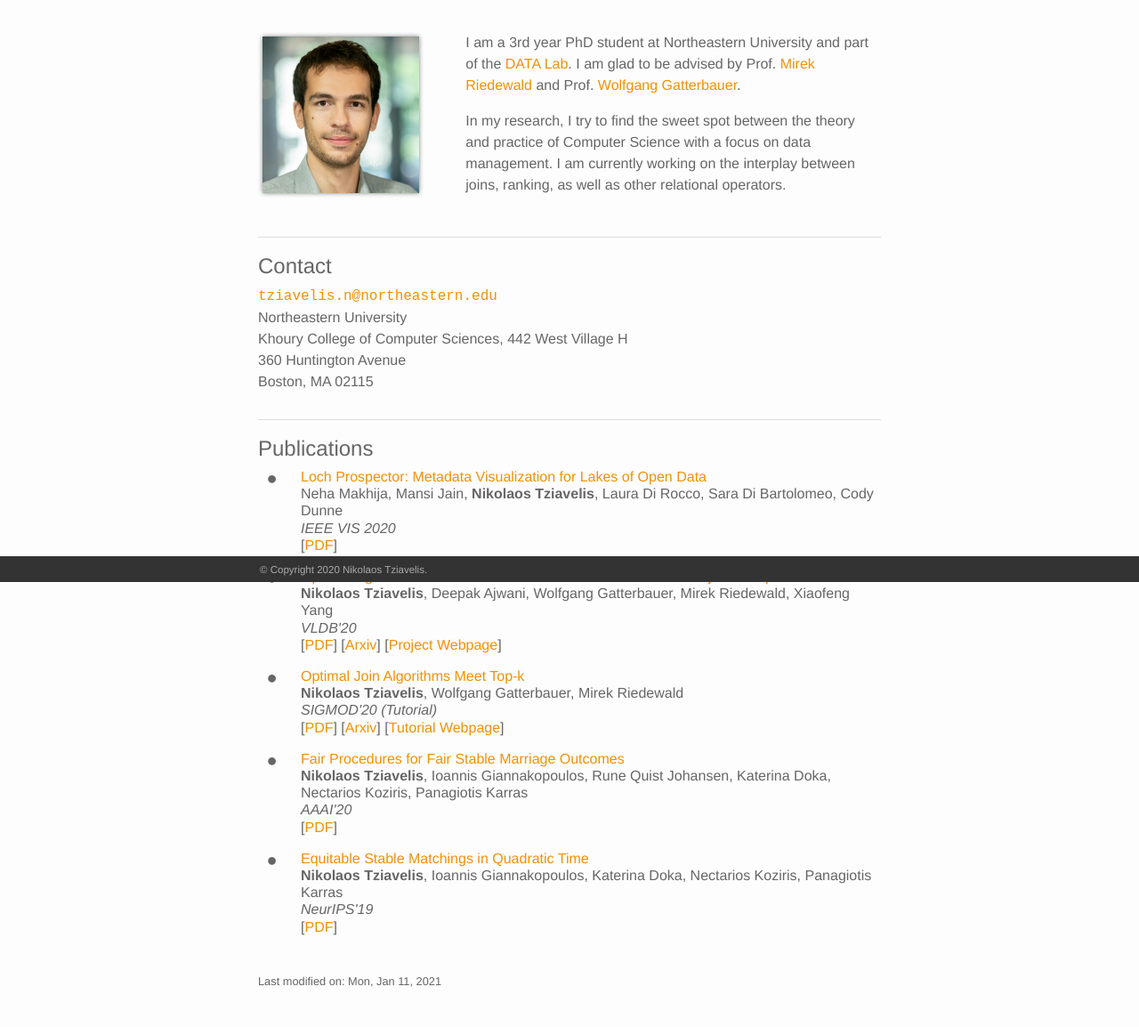
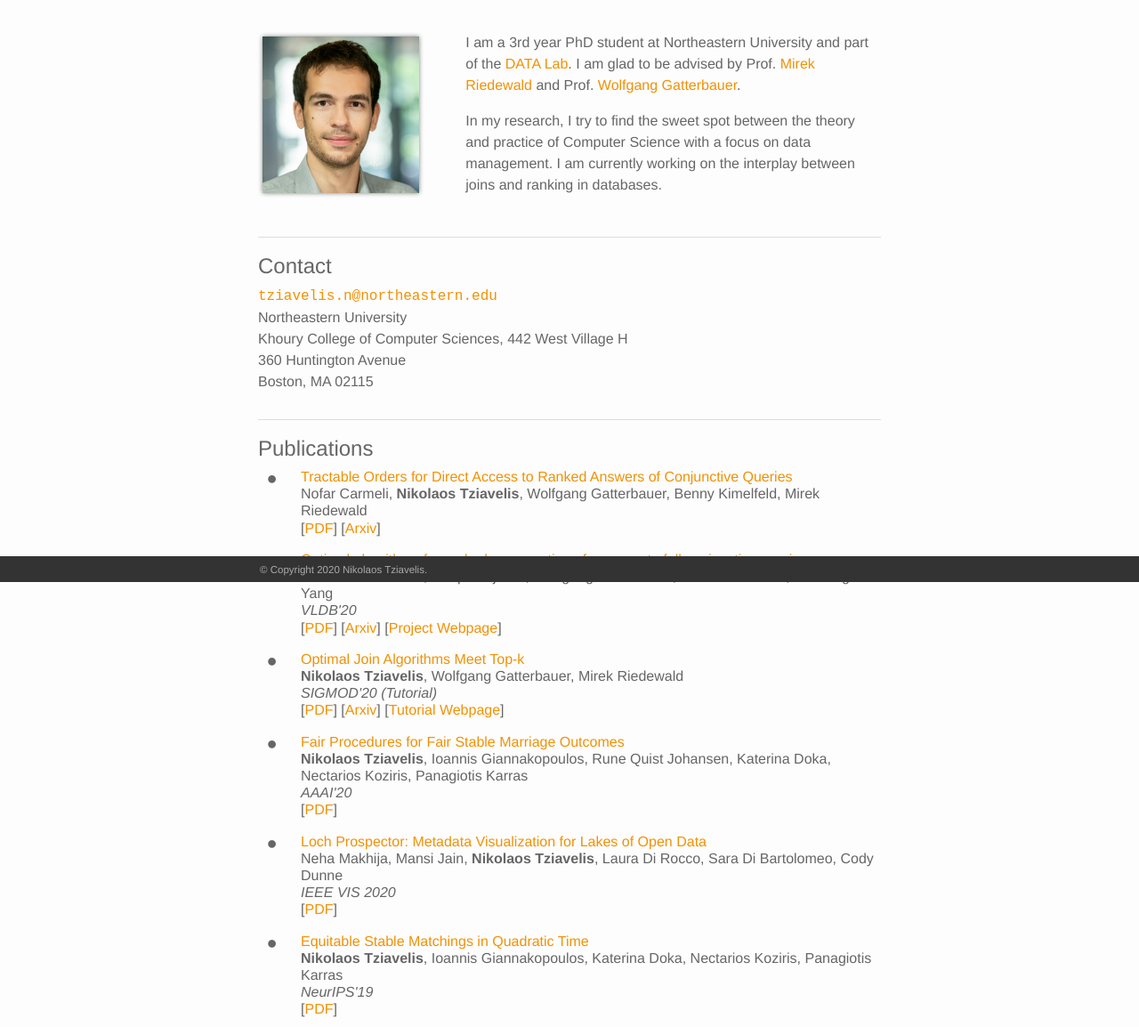
Before and after one commit to ntzia/ntzia.github.io, a plain HTML site: page index.html in a window 1280 px wide. Shown: the part 146-1300 px from the top of the page at 89% size. Drawn offline with Linux system fonts and the light colour scheme.

Commit message:
Added tractable orders paper

```diff
--- a/index.html
+++ b/index.html
@@ -66,7 +66,7 @@
 
   <p>I am a 3rd year PhD student at Northeastern University and part of the <a href="https://db.khoury.northeastern.edu/">DATA Lab</a>. I am glad to be advised by Prof. <a href="http://www.ccs.neu.edu/home/mirek/">Mirek Riedewald</a> and Prof. <a href="http://gatterbauer.name/">Wolfgang Gatterbauer</a>.</p>
 
-  <p>In my research, I try to find the sweet spot between the theory and practice of Computer Science with a focus on data management. I am currently working on the interplay between joins, ranking, as well as other relational operators.</p>
+  <p>In my research, I try to find the sweet spot between the theory and practice of Computer Science with a focus on data management. I am currently working on the interplay between joins and ranking in databases.</p>
 
   </article>
 
@@ -123,25 +123,26 @@
 
     <h2>Publications</h2>
 
+
       <div class="paper">
         <div class="thumb">
         </div>
         <div class="entry">
           <div class="title">
-            <a href="https://osf.io/2s76d/">Loch Prospector: Metadata Visualization for Lakes of Open Data</a>
+            <a href="https://arxiv.org/abs/2012.11965">Tractable Orders for Direct Access to Ranked Answers of Conjunctive Queries</a>
           </div>
           <div class="authors">
-            Neha Makhija, Mansi Jain, <strong>Nikolaos Tziavelis</strong>, Laura Di Rocco, Sara Di Bartolomeo, Cody Dunne
-          </div>
-          <div class="venue">
-            IEEE VIS 2020
+            Nofar Carmeli, <strong>Nikolaos Tziavelis</strong>, Wolfgang Gatterbauer, Benny Kimelfeld, Mirek Riedewald
           </div>
 
           <span class="links">
 
-            [<a href="download/Makhija2020LochProspector_VIS-Camera-Ready" target="_blank">PDF</a>]
+            [<a href="download/Tractable_Orders_2020.pdf" target="_blank">PDF</a>]
+
+            [<a href="https://arxiv.org/abs/2012.11965" target="_blank">Arxiv</a>]
 
           </span>
+
         </div>
       </div>
 
@@ -171,7 +172,6 @@
           </span>
 
         </div>
-
       </div>
 
 
@@ -226,6 +226,33 @@
 
         </div>
         </div>
+
+
+
+      <div class="paper">
+        <div class="thumb">
+        </div>
+        <div class="entry">
+          <div class="title">
+            <a href="https://osf.io/2s76d/">Loch Prospector: Metadata Visualization for Lakes of Open Data</a>
+          </div>
+          <div class="authors">
+            Neha Makhija, Mansi Jain, <strong>Nikolaos Tziavelis</strong>, Laura Di Rocco, Sara Di Bartolomeo, Cody Dunne
+          </div>
+          <div class="venue">
+            IEEE VIS 2020
+          </div>
+
+          <span class="links">
+
+            [<a href="download/Makhija2020LochProspector_VIS-Camera-Ready" target="_blank">PDF</a>]
+
+          </span>
+        </div>
+      </div>
+
+
+
 
 
       <div class="paper">
```
Also changed, not shown: 1 other file.
